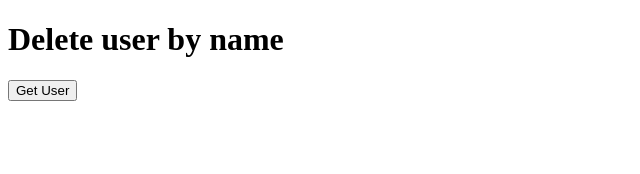
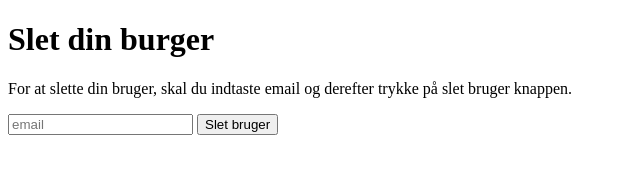
Before and after one commit to Silleelise/Tinder3.0, a website: page views/delete.html in a window 1280 px wide. Shown: the whole page, without its empty margins (0-640 px from the left). Drawn offline with Linux system fonts and the light colour scheme.

Commit message:
Update delete.html

```diff
--- a/views/delete.html
+++ b/views/delete.html
@@ -2,13 +2,20 @@
 <html lang="en">
 <head>
     <meta charset="UTF-8">
-    <title>Super sej hjemmeside</title>
+    <title>Slet bruger</title>
 </head>
 <body>
     <div>
-        <h1>Delete user by name</h1>
-        <button type="button" id="deleteUsers">Get User</button>
+        <h1>Slet din burger</h1>
+        <p>For at slette din bruger, skal du indtaste email
+            og derefter trykke på slet bruger knappen.
+        </p>
+        <form id="deleteUsers" method="delete">
+            <input type="email" id="email" placeholder="email"/>
+            <button type="submit" name="Delete"> Slet bruger</button>
+        </form>
     </div>
-    <script src="/controllers/delete.js"></script>
+    <script src="../controllers/delete.js"></script>
+
 </body>
 </html>
```
